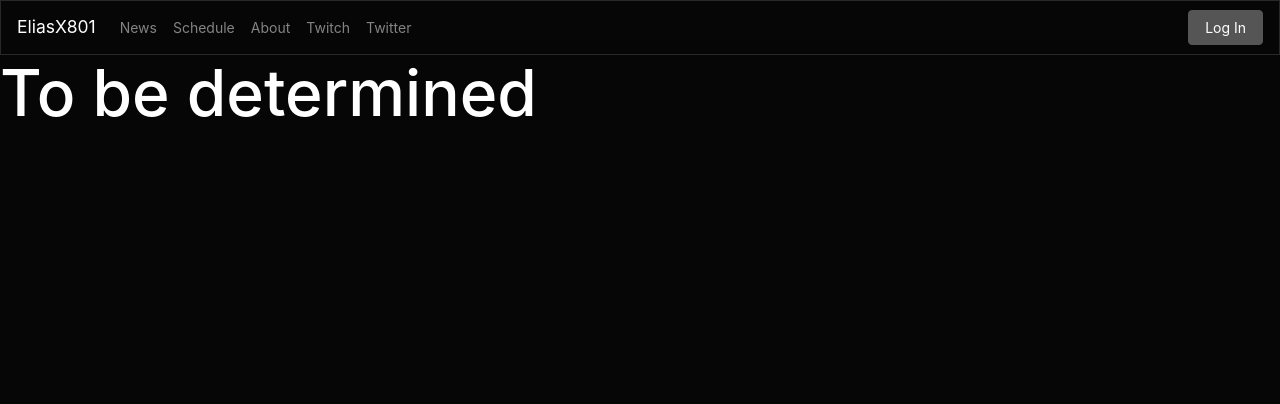
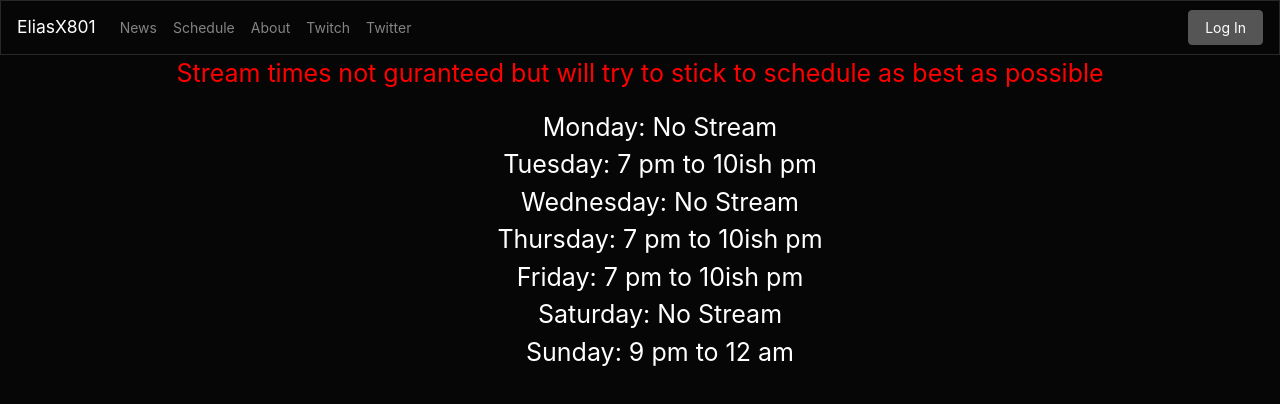
Before and after one commit to Gabriel-Faudoa/StreamSite, a React (Create React App) app: page /Schedule in a window 1280 px wide. Shown: the top 404 px of the page. Built offline with nearby package versions, Linux system fonts and the light colour scheme.

Commit message:
Updated Schedule Page and Added Site Icon

```diff
--- a/public/index.html
+++ b/public/index.html
@@ -2,7 +2,7 @@
 <html lang="en">
   <head>
     <meta charset="utf-8" />
-    <link rel="shortcut icon" href="%PUBLIC_URL%/favicon.ico" />
+    <link rel="shortcut icon" href="%PUBLIC_URL%/Twitch_icon.png" />
     <meta
       name="viewport"
       content="width=device-width, initial-scale=1, shrink-to-fit=no"
--- a/src/App.css
+++ b/src/App.css
@@ -15,5 +15,12 @@
 }
 
 .Formsize {
-    width: 100000 px;
+    font-size: 100px;
 }
+
+.Ul {
+    list-style-type: none;
+    font-size: 25px;
+    color: white;
+    text-align: center;
+}
--- a/src/components/About.js
+++ b/src/components/About.js
@@ -4,7 +4,8 @@ class About extends Component {
   render() {
     return (
       <div>
-        <h1>About</h1>
+        <h1>About EliasX801</h1>
+        <p></p>
       </div>
     );
   }
--- a/src/components/Schedule.js
+++ b/src/components/Schedule.js
@@ -3,8 +3,33 @@ import React, { Component } from "react";
 class Schedule extends Component {
   render() {
     return (
-      <div className="">
-        <h1>To be determined</h1>
+      <div>
+        <p className="Forms">
+          Stream times not guranteed but will try to stick to schedule as best as possible
+        </p>
+        <ul className="Ul">
+          <li>
+            Monday: No Stream
+          </li>
+          <li>
+            Tuesday: 7 pm to 10ish pm
+          </li>
+          <li>
+            Wednesday: No Stream
+          </li>
+          <li>
+            Thursday: 7 pm to 10ish pm
+          </li>
+          <li>
+            Friday: 7 pm to 10ish pm
+          </li>
+          <li>
+            Saturday: No Stream
+          </li>
+          <li>
+            Sunday: 9 pm to 12 am
+          </li>
+        </ul>
       </div>
     );
   }
```
Also changed, not shown: public/Twitch_icon.png (added), 1 other file (tests, documents, lock files or other folders).
